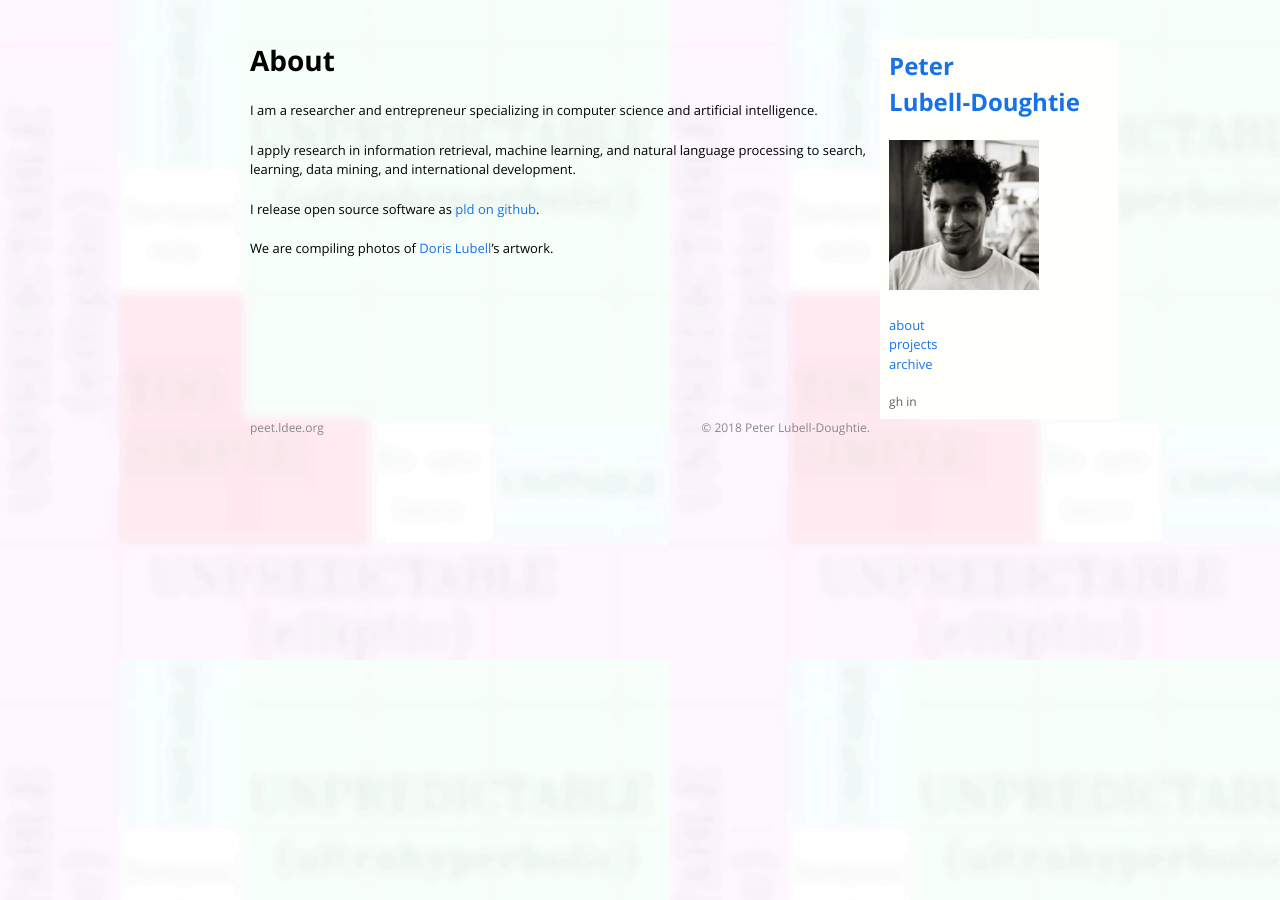
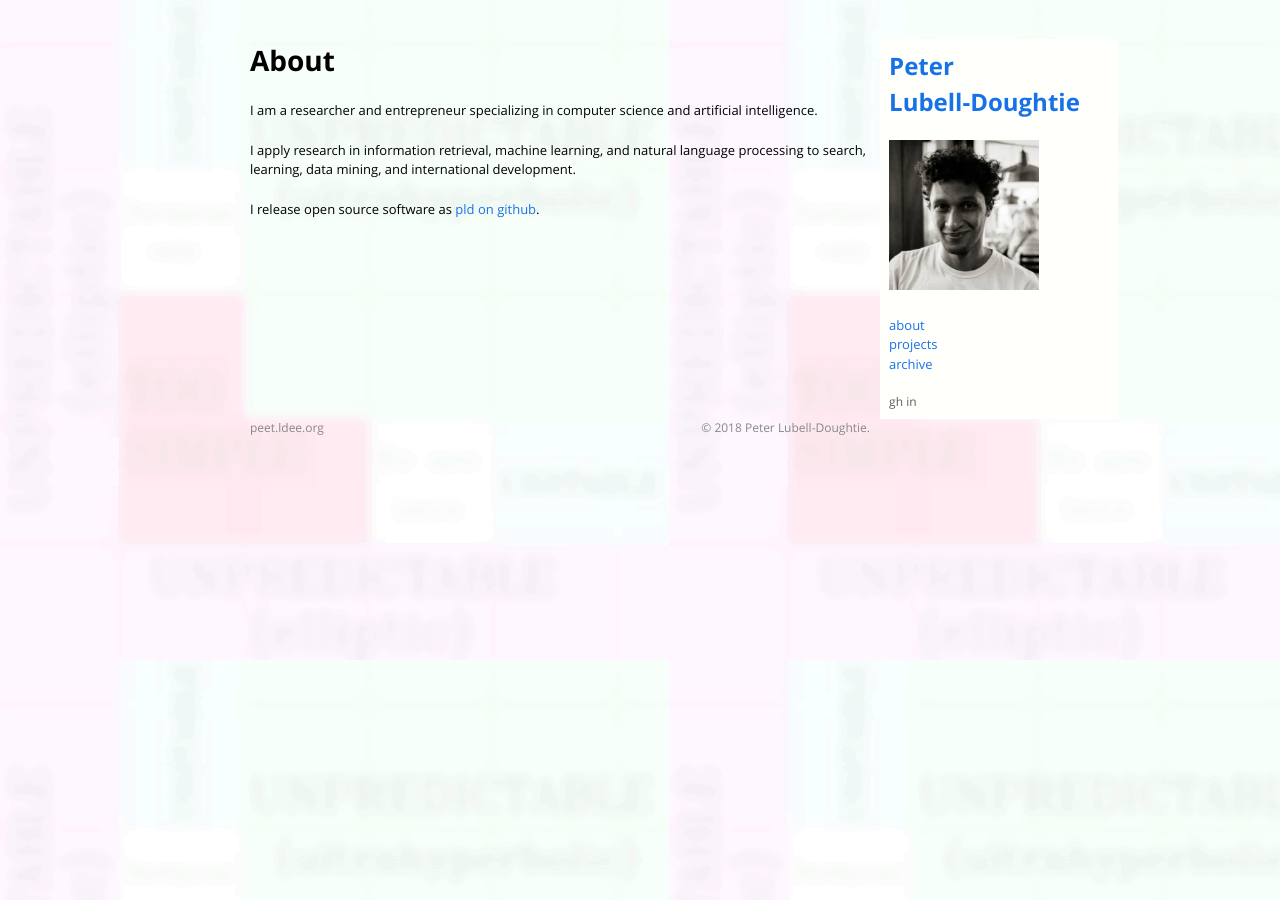
Before and after one commit to pld/pld.github.io, a Jekyll site: the page built from about/index.md, in a window 1280 px wide. Built offline with Jekyll 4.4.1, drawn with Linux system fonts in a browser that asks for light colours.

Commit message:
remove dl link

```diff
--- a/about/index.md
+++ b/about/index.md
@@ -13,6 +13,3 @@ language processing to search, learning, data mining, and international
 development.
 
 I release open source software as [pld on github](https://github.com/pld).
-
-We are compiling photos of [Doris Lubell](
-http://dorislubell.org/)'s artwork.
```
